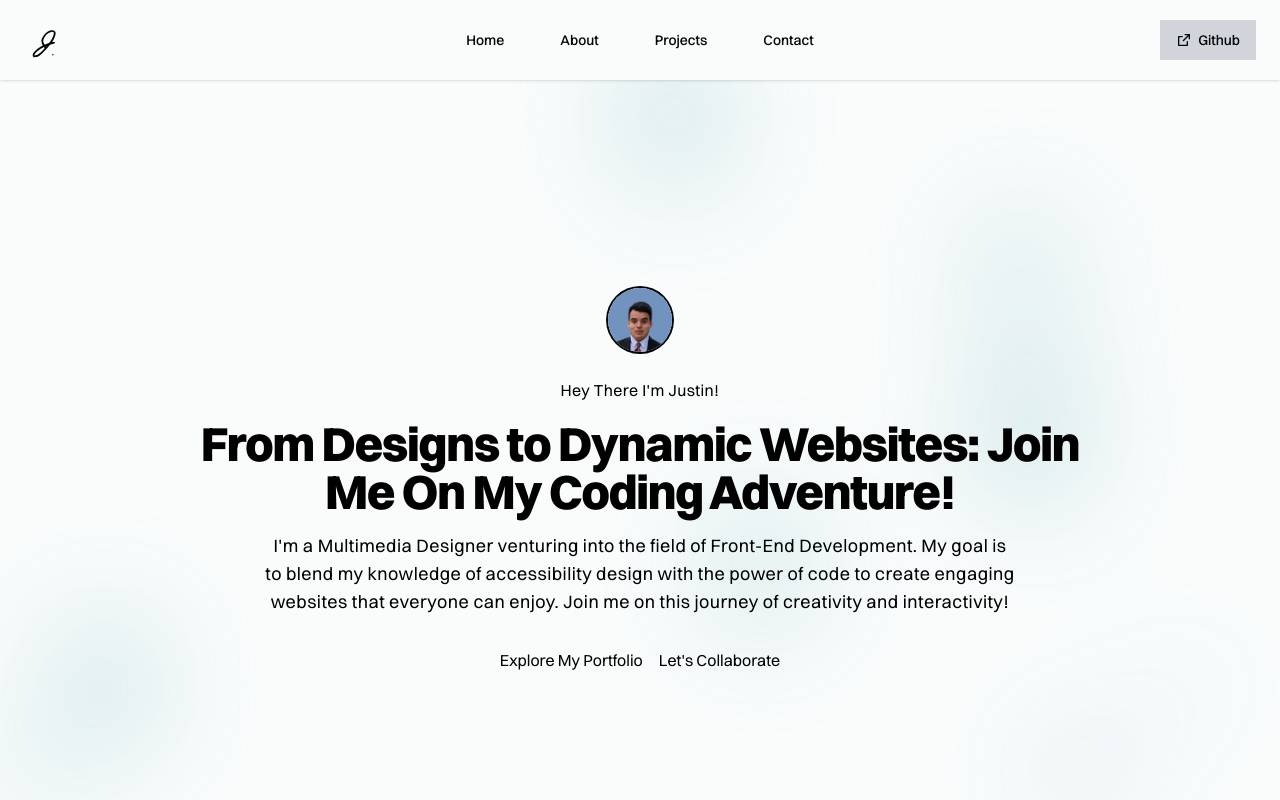
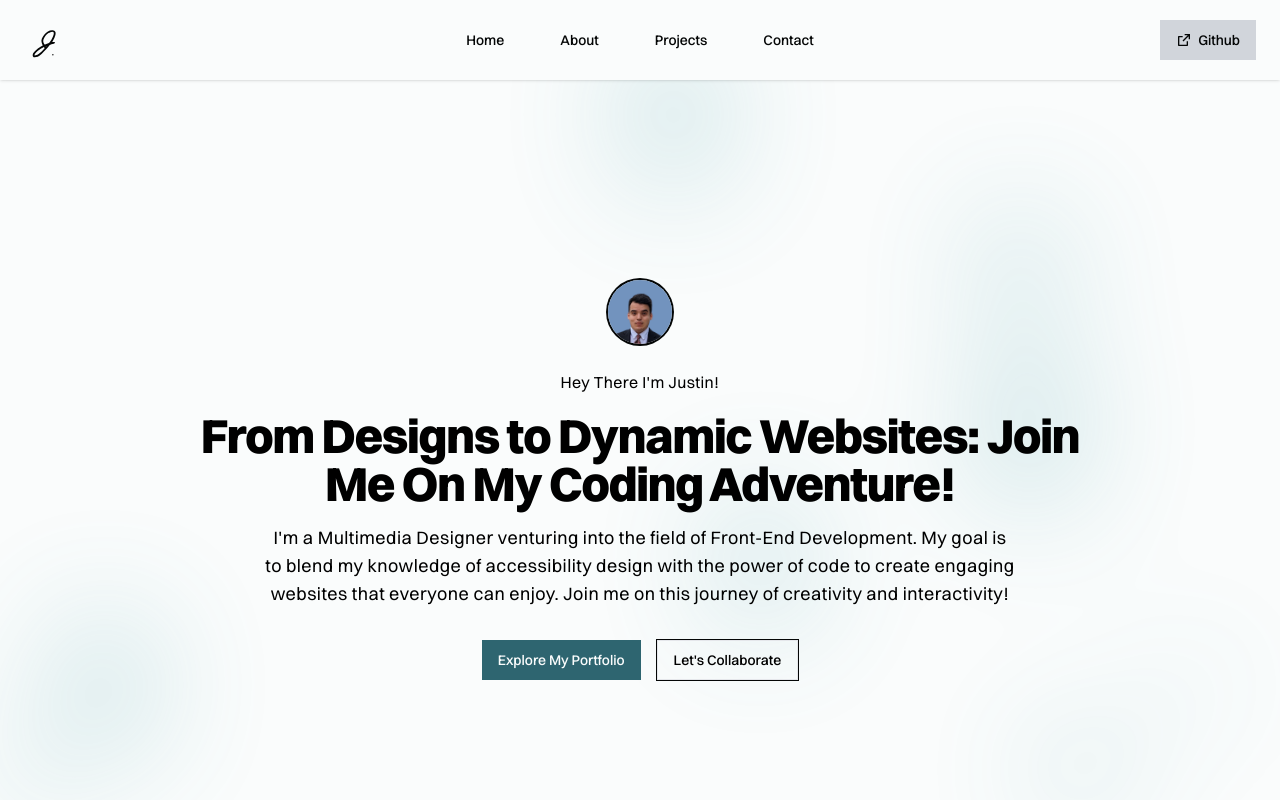
Before and after one commit to Justin-Bento/portfolio, a Next.js app: page / in a window 1280 px wide. Shown: the top 800 px of the page. Built offline with nearby package versions, Linux system fonts and the light colour scheme.

Commit message:
Uncommented buttons

```diff
--- a/app/page.tsx
+++ b/app/page.tsx
@@ -5,6 +5,7 @@ import type { Metadata } from "next";
 import Header from "@/components/Header";
 import BackgroundPattern from "@/components/BackgroundPattern";
 import Footer from "@/components/Footer";
+import { Button } from "@/components/ui/button";
 
 // import { Button } from "@/components/ui/button";
 
@@ -45,14 +46,12 @@ export default function index() {
           </div>
           <div className="flex items-center justify-start md:justify-center gap-4 mt-8">
             <Link href="/projects">
-              {/* <Button variant="primary" className="dark:text-white"> */}
-              Explore My Portfolio
-              {/* </Button> */}
+              <Button className="text-white">Explore My Portfolio</Button>
             </Link>
             <Link href="/contact">
-              {/* <Button variant="outline" className="ring-1 ring-black hover:underline"> */}
-              Let&#39;s Collaborate
-              {/* </Button> */}
+              <Button variant="outline" className="ring-1 ring-black hover:underline">
+                Let&#39;s Collaborate
+              </Button>
             </Link>
           </div>
         </div>
```
